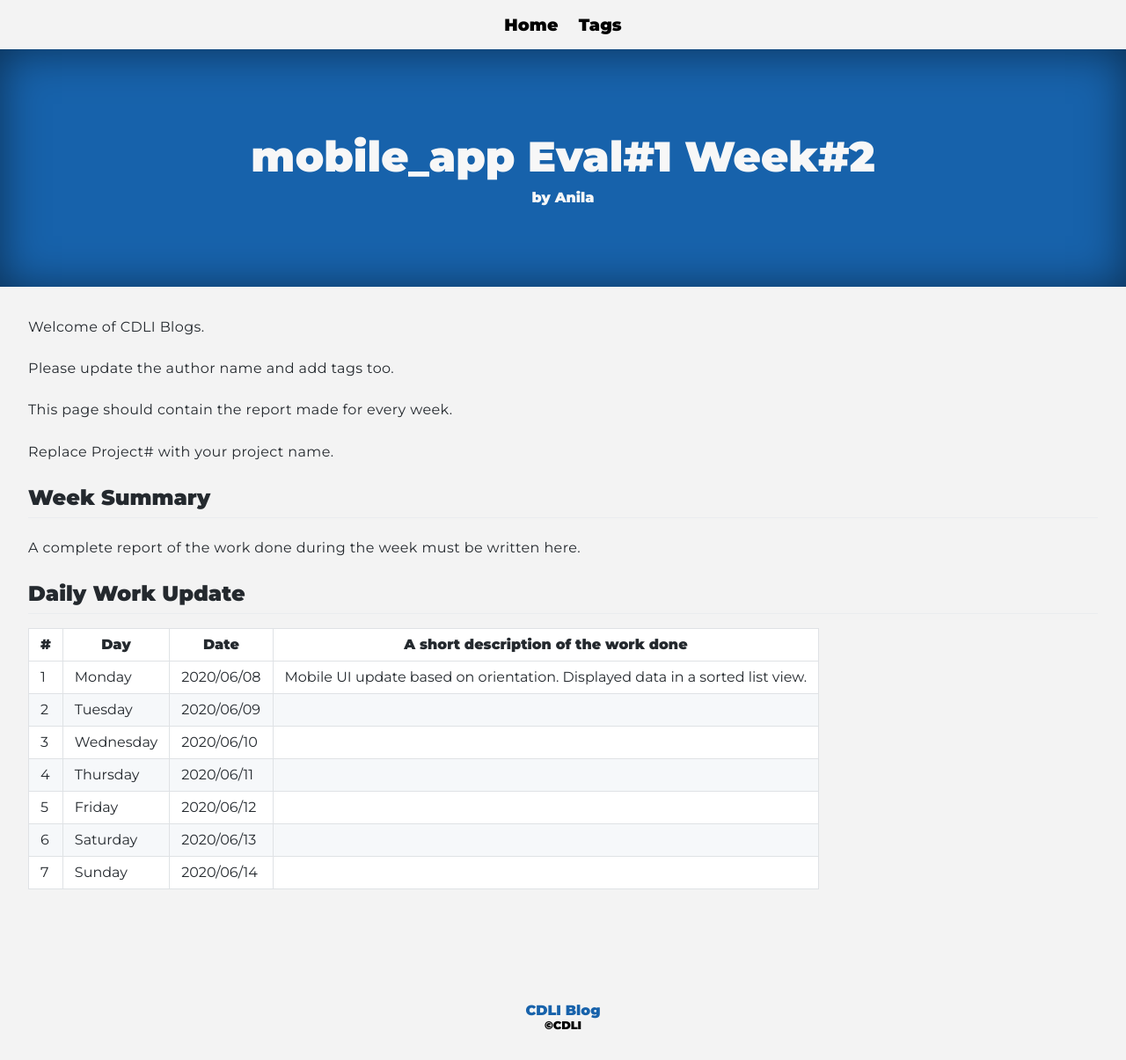
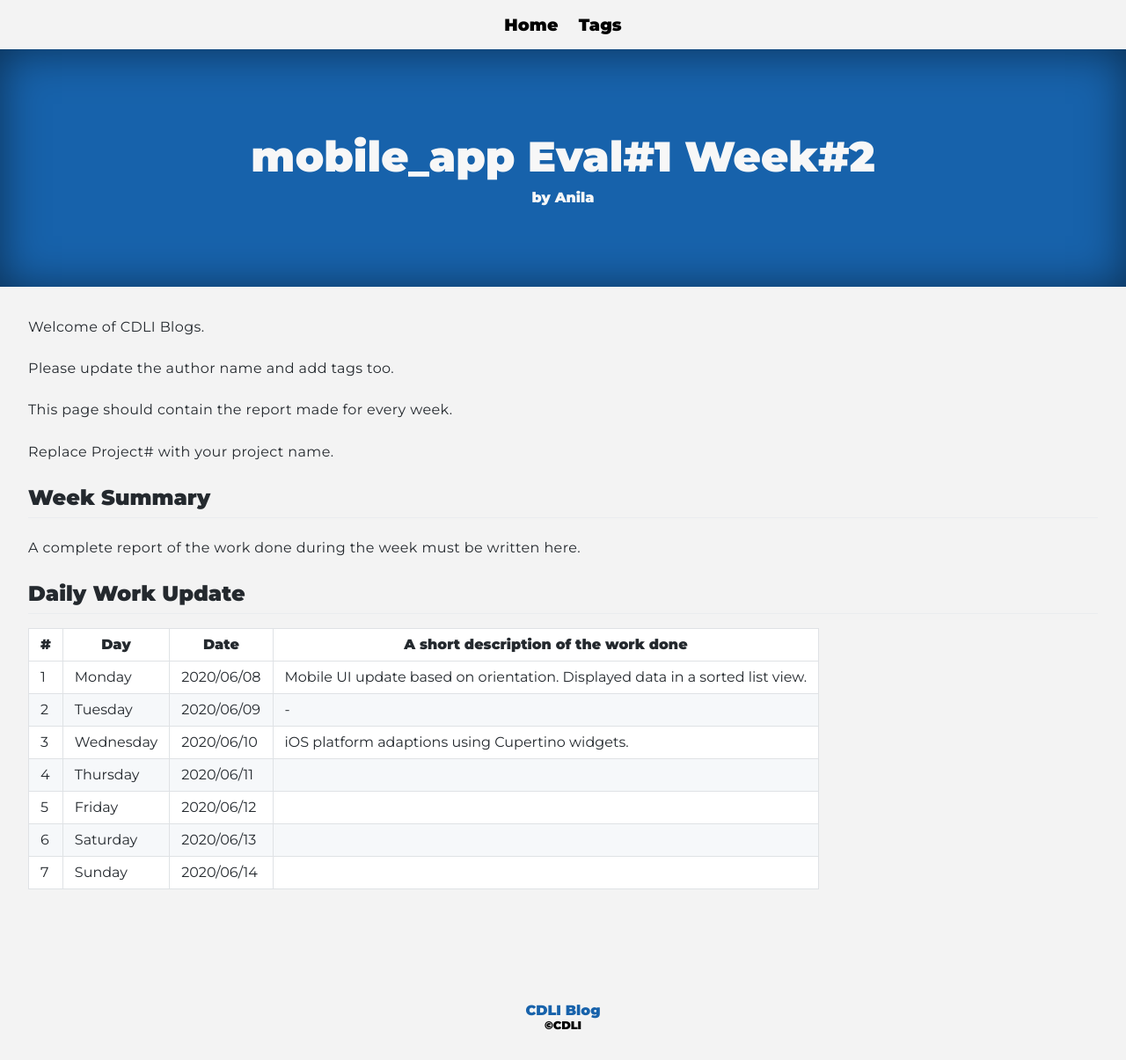
Before and after one commit to cdli-gh/blog, a Jekyll site: the page built from _blog/gsoc20/mobile_app/posts/02_week2.md, in a window 1280 px wide. Shown: the whole page at 88% size. Built offline with Jekyll 4.4.1, drawn with Linux system fonts in a browser that asks for light colours; Markdown is read by kramdown in place of the engine named in the settings.

Commit message:
Update 02_week2.md

```diff
--- a/_blog/gsoc20/mobile_app/posts/02_week2.md
+++ b/_blog/gsoc20/mobile_app/posts/02_week2.md
@@ -22,8 +22,8 @@ A complete report of the work done during the week must be written here.
 |\#|Day|Date|A short description of the work done|
 |---	|---	|---	|---	|
 |1   	| Monday 	|   2020/06/08	|Mobile UI update based on orientation. Displayed data in a sorted list view.   	|
-|2   	| Tuesday  	|   2020/06/09	|   	|
-|3   	| Wednesday  	|  2020/06/10 	|   	|
+|2   	| Tuesday  	|   2020/06/09	|-   	|
+|3   	| Wednesday  	|  2020/06/10 	|iOS platform adaptions using Cupertino widgets.   	|
 |4   	| Thursday  	|   2020/06/11	|   	|
 |5   	| Friday  	|   2020/06/12	|   	|
 |6   	| Saturday  	|   2020/06/13	|   	|
```
